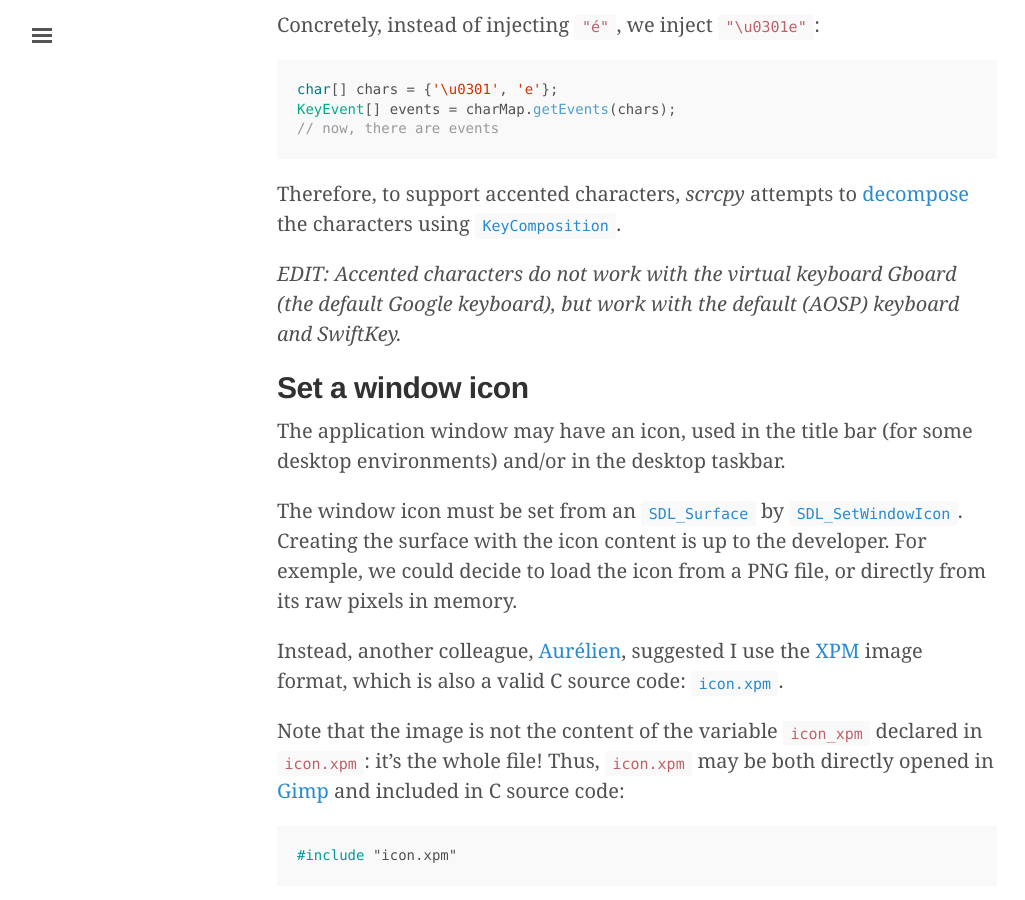
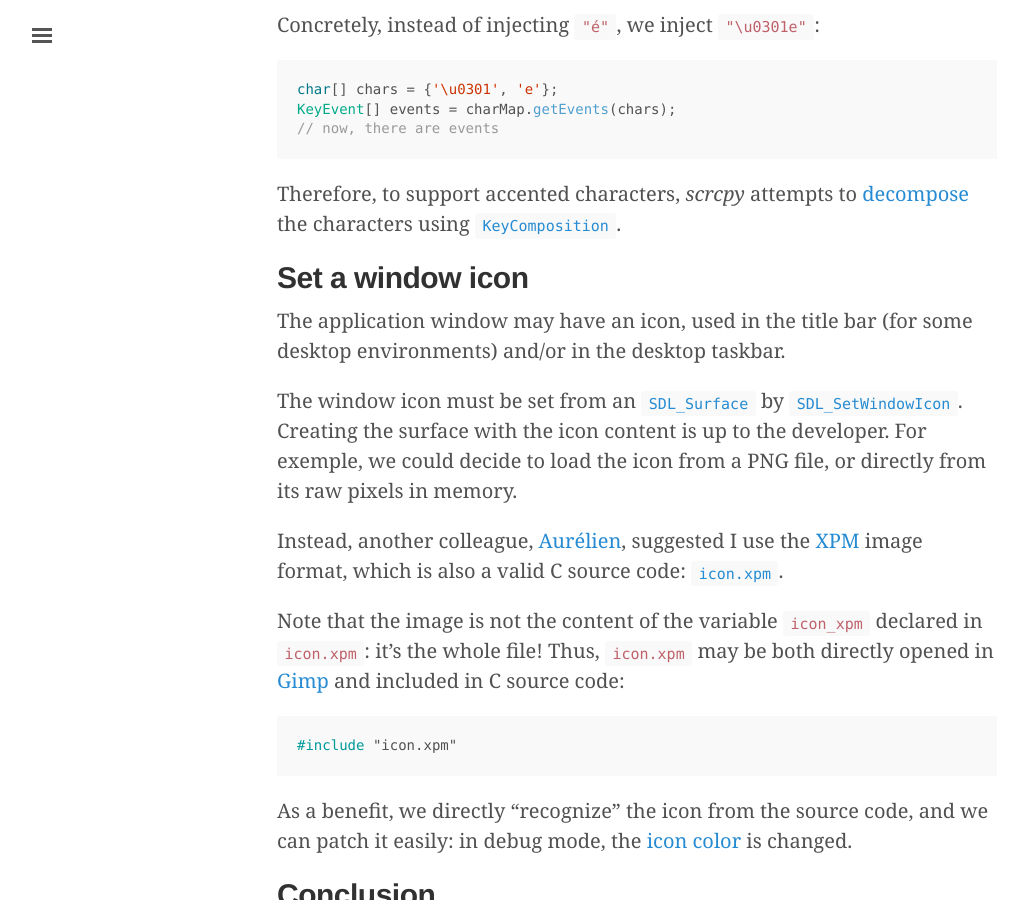
Before and after one commit to rom1v/blog.rom1v.com, a Jekyll site: the page built from _posts/2018-03-08-introducing-scrcpy.md, in a window 1280 px wide and 900 px high, scrolled down 8345 px. Shown: the whole window, without its empty margins (3-1028 px from the left). Built offline with Jekyll 4.4.1, drawn with Linux system fonts in a browser that asks for light colours.

Commit message:
Remove not about GBoard in scrcpy article
See <https://github.com/Genymobile/scrcpy/issues/800>.

```diff
--- a/_posts/2018-03-08-introducing-scrcpy.md
+++ b/_posts/2018-03-08-introducing-scrcpy.md
@@ -363,10 +363,6 @@ characters using [`KeyComposition`].
 [`KeyComposition`]: https://github.com/Genymobile/scrcpy/blob/v1.0/server/src/main/java/com/genymobile/scrcpy/KeyComposition.java
 [decompose]: https://github.com/Genymobile/scrcpy/blob/v1.0/server/src/main/java/com/genymobile/scrcpy/EventController.java#L97
 
-_EDIT: Accented characters do not work with the virtual keyboard Gboard (the
-default Google keyboard), but work with the default (AOSP) keyboard and
-SwiftKey._
-
 
 ## Set a window icon
 
```
